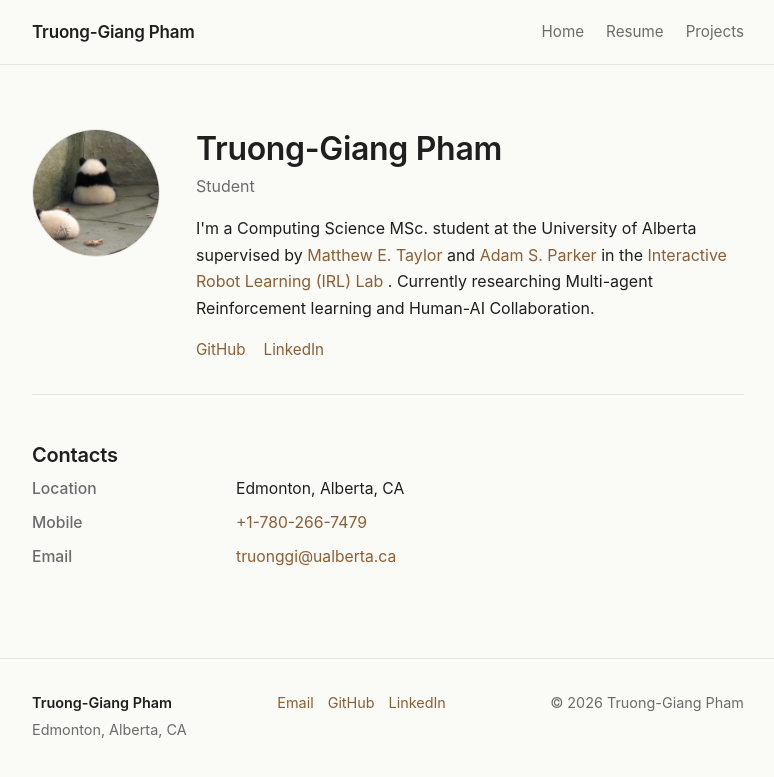
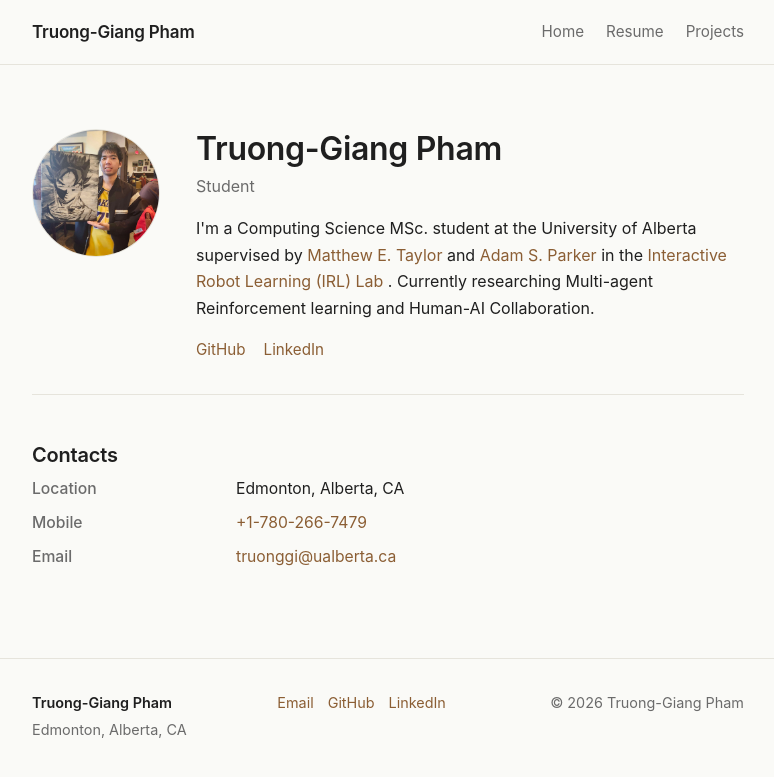
Before and after one commit to TruongGiangPham-1/TruongGiangPham-1.github.io, a Jekyll site: the page built from docs/index.markdown, in a window 1280 px wide. Shown: the top 777 px of the page, without its empty margins (252-1026 px from the left). Built offline with Jekyll 4.4.1, drawn with Linux system fonts in a browser that asks for light colours.

Commit message:
hone: added my photo

```diff
--- a/docs/_config.yml
+++ b/docs/_config.yml
@@ -17,7 +17,7 @@ author:
     in the <a href="https://irll.ca/">Interactive Robot Learning (IRL) Lab </a>.
     Currently researching Multi-agent Reinforcement learning
     and Human-AI Collaboration.
-  photo: /assets/images/avatar.jpg
+  photo: /assets/images/Truong.jpg
   location: Edmonton, Alberta, CA
 
 # Social links — leave blank to hide
```
Also changed, not shown: docs/assets/images/Truong.jpg (added).
